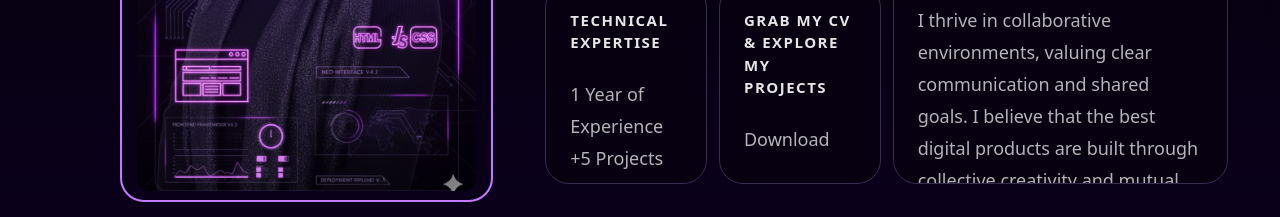
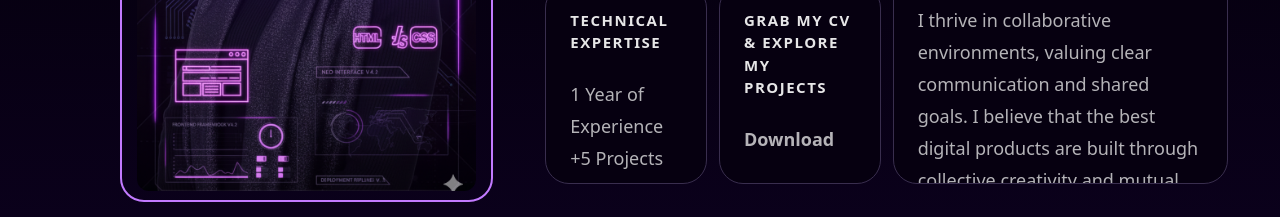
Before and after one commit to NourAlshmali/portfolio, a React (Vite) app: page / in a window 1280 px wide. Shown: the part 1320-1537 px from the top of the page. Built offline with nearby package versions, Linux system fonts and the light colour scheme.

Commit message:
update cv

```diff
--- a/src/componants/MagicBento.jsx
+++ b/src/componants/MagicBento.jsx
@@ -43,9 +43,10 @@ const cardData = [
     color: "#060010",
     title: "",
     description: (
-      <a href="public\NourAlshamaliCV.pdf" download className="text-bold hover:text-purple-400">
-        Download
-      </a>
+<a href="/NourAlshamaliCV.pdf" download className="font-bold hover:text-purple-400">
+  Download
+</a>
+
     ),
     label: "Grab my CV & explore my projects",
   },
```
